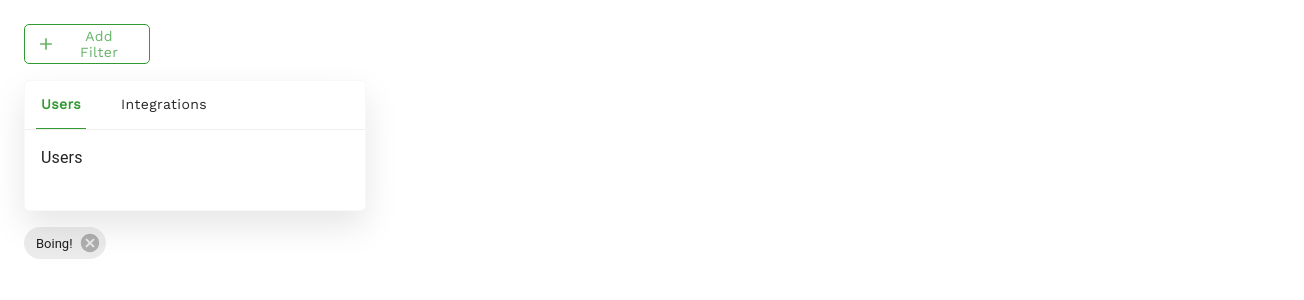
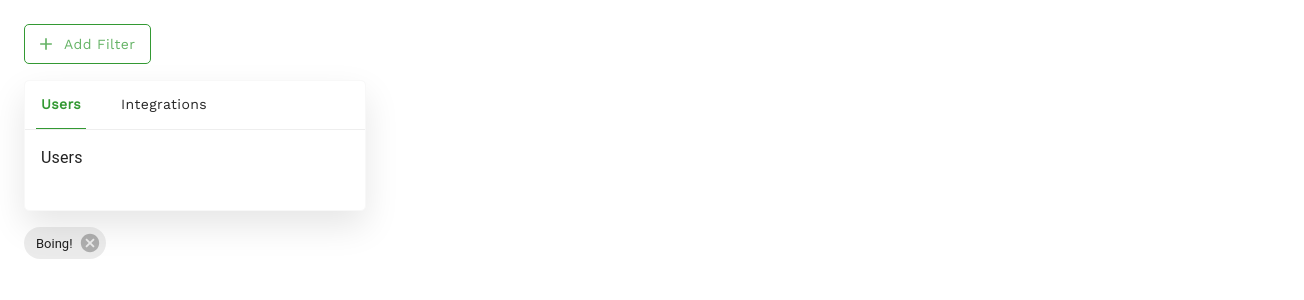
Before and after one commit to Mr-Nichan/cust-code-test, a React (Create React App) app: page / in a window 1280 px wide. Shown: the top 300 px of the page, 1304 px wide, since content can reach past the window. Built offline with nearby package versions, Linux system fonts and the light colour scheme.

Commit message:
Minor Bugstomping

```diff
--- a/src/components/AddFilterButton.tsx
+++ b/src/components/AddFilterButton.tsx
@@ -17,7 +17,7 @@ const StyledButton = styled(Button, {})({
 })
 
 interface IButtonProps {
-  name: any
+  name: string
 }
 
 export const AddFilterButton: React.FC<IButtonProps> = ({name}: IButtonProps) => {
--- a/src/pages/FrontPage.tsx
+++ b/src/pages/FrontPage.tsx
@@ -4,7 +4,7 @@ import { AddFilterButton, FilterCard, ActiveOptions } from '../components'
 
 export const FrontPage = () => {
     return (
-      <Grid container xs={4} spacing={2} margin={1}>
+      <Grid container spacing={2} margin={1}>
         <Grid item xs={4} className='p'>
           <AddFilterButton name='Add Filter' />
         </Grid>
```
Also changed, not shown: public/manifest.json.
